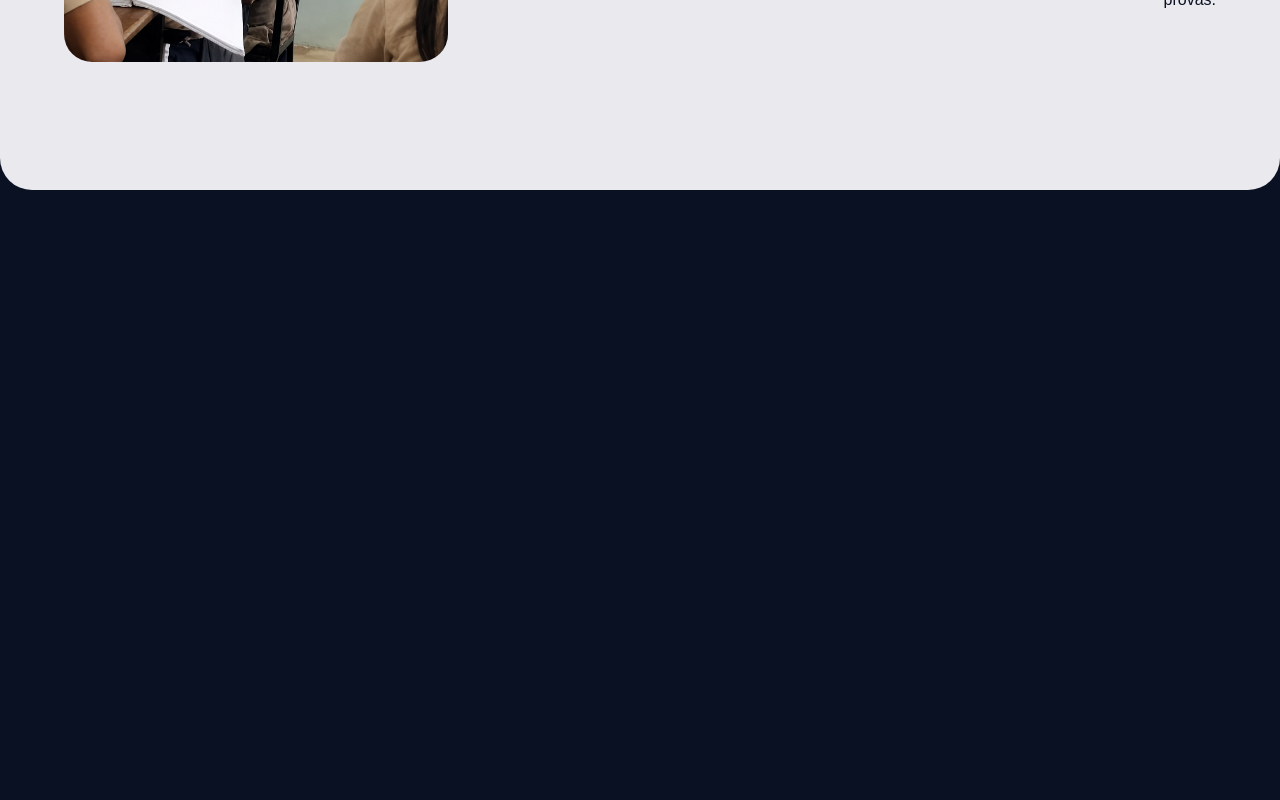
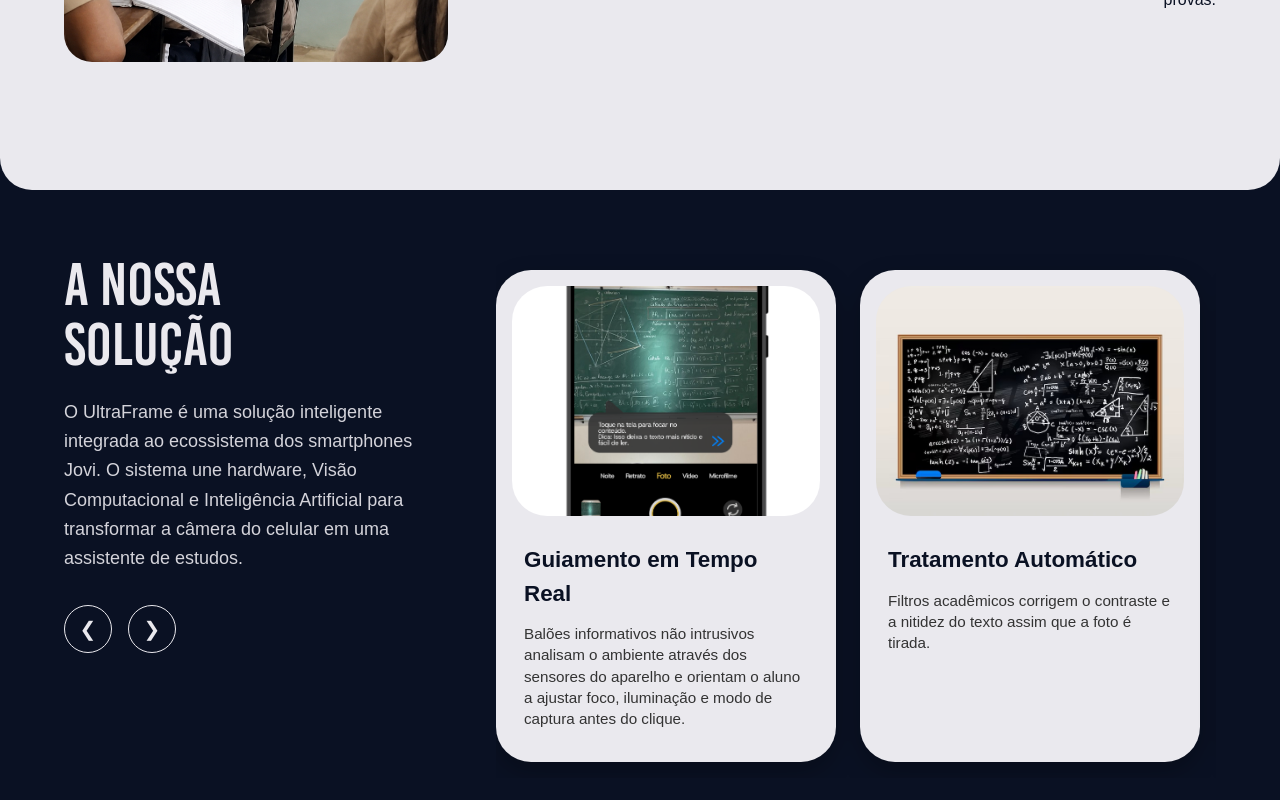
Before and after one commit to isabellayk/Sprint4_Front_Web, a React (Vite) app: page / in a window 1280 px wide. Shown: the part 1193-1993 px from the top of the page. Before the commit the page ends 1383 px from the top, so only its background shows below. Built offline with nearby package versions, Linux system fonts and the light colour scheme; a web font is replaced by a local one.

Commit message:
Feat: Fazendo a Seção Nossa Solução

```diff
--- a/src/App.jsx
+++ b/src/App.jsx
@@ -1,6 +1,7 @@
 import Header from './components/Header';
 import Hero from './components/Hero';
 import SecaoProblema from './components/SecaoProblema';
+import SecaoSolucao from './components/SecaoSolucao';
 import '../src/index.css';
 
 function App()  {
@@ -12,6 +13,8 @@ function App()  {
         <Hero />
 
         <SecaoProblema />
+
+        <SecaoSolucao />
       </body>
     </>
   )
--- /dev/null
+++ b/src/components/SecaoSolucao.jsx
@@ -0,0 +1,148 @@
+import { useRef } from 'react';
+
+
+function SecaoSolucao(){
+const carouselRef = useRef(null);
+
+  const handleScroll = (direction) => {
+    if (carouselRef.current) {
+      const scrollAmount = 370;
+      carouselRef.current.scrollBy({
+        left: direction === 'next' ? scrollAmount : -scrollAmount,
+        behavior: 'smooth',
+        });
+    }
+  };
+
+  return (
+    <>
+
+    <section className="py-16 px-6 md:px-16 text-[#EAE9EE]" id="secao-solucao">
+  <div className="max-w-7xl mx-auto flex flex-col min-[993px]:flex-row gap-12 items-start justify-between">
+
+    <div className="w-full min-[993px]:w-1/3 flex flex-col gap-6 flex-none">
+      <h2 className="font-bebas text-5xl md:text-6xl leading-none">
+        A NOSSA<br />SOLUÇÃO
+      </h2>
+      <p className="font-sans text-base md:text-lg leading-relaxed text-[#EAE9EE]/90">
+        O UltraFrame é uma solução inteligente integrada ao ecossistema dos smartphones Jovi.
+        O sistema une hardware, Visão Computacional e Inteligência Artificial para transformar
+        a câmera do celular em uma assistente de estudos.
+      </p>
+
+      <div className="flex gap-4 mt-2">
+        <button
+          onClick={() => handleScroll('prev')}
+          className="w-12 h-12 rounded-full border border-[#EAE9EE] flex items-center justify-center text-xl hover:bg-[#EAE9EE] hover:text-[#0A1123] transition-colors duration-200 cursor-pointer"
+          aria-label="Anterior"
+        >
+          &#10094;
+        </button>
+        <button
+          onClick={() => handleScroll('next')}
+          className="w-12 h-12 rounded-full border border-[#EAE9EE] flex items-center justify-center text-xl hover:bg-[#EAE9EE] hover:text-[#0A1123] transition-colors duration-200 cursor-pointer"
+          aria-label="Próximo"
+        >
+          &#10095;
+        </button>
+      </div>
+    </div>
+
+    <div className="w-full min-[993px]:w-2/3 overflow-hidden">
+      <div
+        ref={carouselRef}
+        className="flex gap-6 overflow-x-auto scroll-smooth no-scrollbar py-4"
+        style={{ scrollbarWidth: 'none', msOverflowStyle: 'none' }}
+      >
+        {/* Card 1 */}
+        <article className="flex-[0_0_290px] min-[993px]:flex-[0_0_340px] bg-[#EAE9EE] rounded-[35px] p-[1rem] snap-start shadow-[0_10px_25px_rgba(0,0,0,0.25)] flex flex-col hover:-translate-y-1 transition-transform duration-200">
+          <div className="w-full h-[230px] overflow-hidden mb-[1.2rem]">
+            <img
+              src="./src/assets/card1.png"
+              alt="Guiamento em Tempo Real"
+              className="w-full h-full object-cover rounded-[35px]"
+            />
+          </div>
+          <div className="pt-2 px-3 pb-4 text-[#0A1123]">
+            <h3 className="font-sans text-[1.4rem] font-bold mb-[0.8rem]">
+              Guiamento em Tempo Real
+            </h3>
+            <p className="font-sans text-[0.95rem] text-[#333] leading-[1.4]">
+              Balões informativos não intrusivos analisam o ambiente através dos
+              sensores do aparelho e orientam o aluno a ajustar foco, iluminação
+              e modo de captura antes do clique.
+            </p>
+          </div>
+        </article>
+
+        {/* Card 2 */}
+        <article className="flex-[0_0_290px] min-[993px]:flex-[0_0_340px] bg-[#EAE9EE] rounded-[35px] p-[1rem] snap-start shadow-[0_10px_25px_rgba(0,0,0,0.25)] flex flex-col hover:-translate-y-1 transition-transform duration-200">
+          <div className="w-full h-[230px] overflow-hidden mb-[1.2rem]">
+            <img
+              src="./src/assets/card2.jpg"
+              alt="Tratamento de Imagem"
+              className="w-full h-full object-cover rounded-[35px]"
+            />
+          </div>
+          <div className="pt-2 px-3 pb-4 text-[#0A1123]">
+            <h3 className="font-sans text-[1.4rem] font-bold mb-[0.8rem]">
+              Tratamento Automático
+            </h3>
+            <p className="font-sans text-[0.95rem] text-[#333] leading-[1.4]">
+              Filtros acadêmicos corrigem o contraste e a nitidez do texto assim que a
+              foto é tirada.
+            </p>
+          </div>
+        </article>
+
+        {/* Card 3 */}
+        <article className="flex-[0_0_290px] min-[993px]:flex-[0_0_340px] bg-[#EAE9EE] rounded-[35px] p-[1rem] snap-start shadow-[0_10px_25px_rgba(0,0,0,0.25)] flex flex-col hover:-translate-y-1 transition-transform duration-200">
+          <div className="w-full h-[230px] overflow-hidden mb-[1.2rem]">
+            <img
+              src="./src/assets/card3.png"
+              alt="Organização de galeria por IA"
+              className="w-full h-full object-cover rounded-[35px]"
+            />
+          </div>
+          <div className="pt-2 px-3 pb-4 text-[#0A1123]">
+            <h3 className="font-sans text-[1.4rem] font-bold mb-[0.8rem]">
+              Categorização Inteligente
+            </h3>
+            <p className="font-sans text-[0.95rem] text-[#333] leading-[1.4]">
+              O conteúdo da lousa é analisado e a disciplina correspondente é identificada,
+              facilitando a organização da anotação na pasta correta.
+            </p>
+          </div>
+        </article>
+
+        {/* Card 4 */}
+        <article className="flex-[0_0_290px] min-[993px]:flex-[0_0_340px] bg-[#EAE9EE] rounded-[35px] p-[1rem] snap-start shadow-[0_10px_25px_rgba(0,0,0,0.25)] flex flex-col hover:-translate-y-1 transition-transform duration-200">
+          <div className="w-full h-[230px] overflow-hidden mb-[1.2rem]">
+            <img
+              src="./src/assets/card4.png"
+              alt="Dashboard"
+              className="w-full h-full object-cover rounded-[35px]"
+            />
+          </div>
+          <div className="pt-2 px-3 pb-4 text-[#0A1123]">
+            <h3 className="font-sans text-[1.4rem] font-bold mb-[0.8rem]">
+              Gestão Transparente
+            </h3>
+            <p className="font-sans text-[0.95rem] text-[#333] leading-[1.4]">
+              Um Dashboard Administrativo coleta métricas de uso anonimizadas
+              para garantir a evolução contínua da experiência do usuário.
+            </p>
+          </div>
+        </article>
+      </div>
+    </div>
+
+  </div>
+</section>
+
+
+    </>
+  )
+}
+
+export default SecaoSolucao
```
